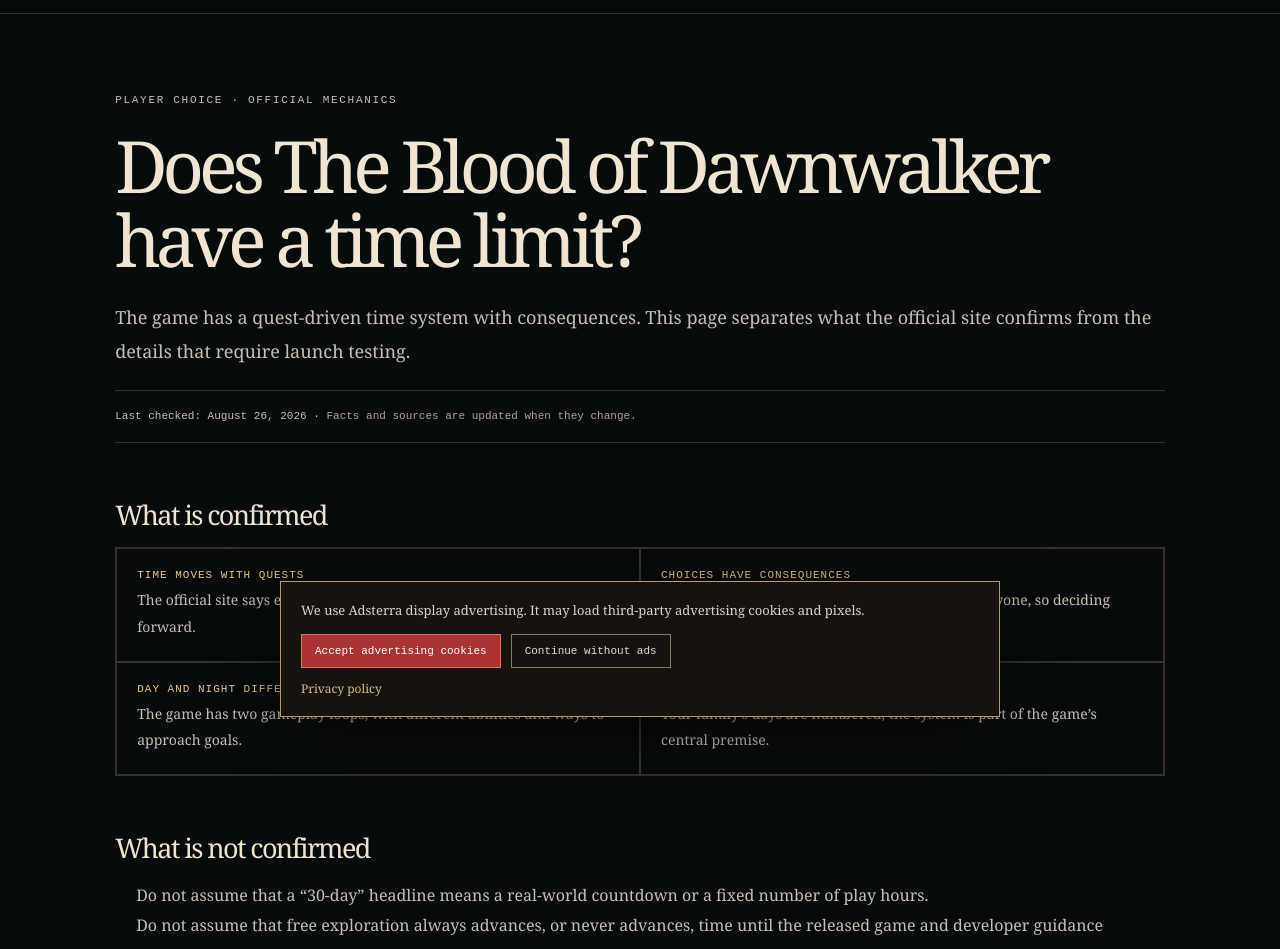
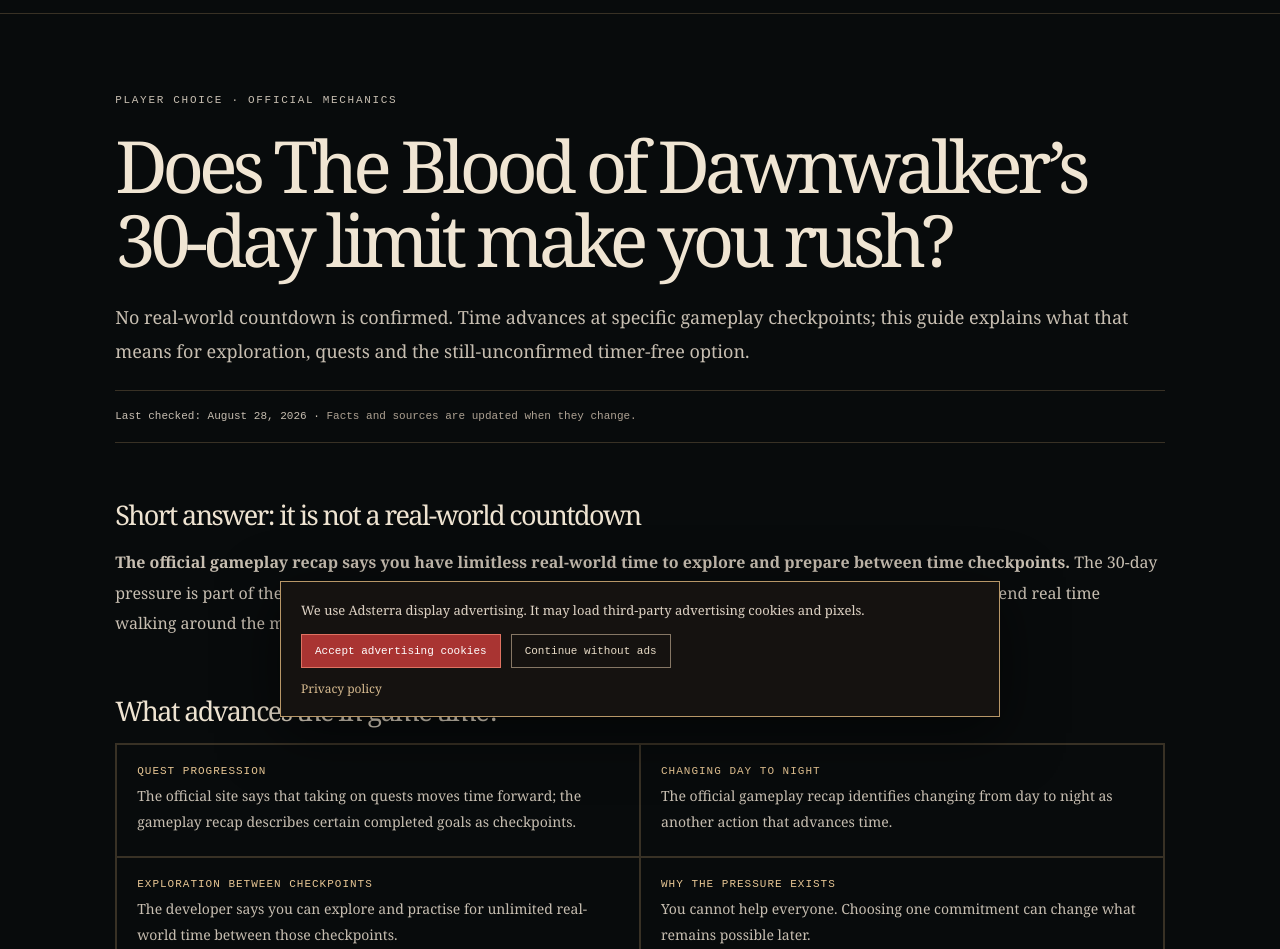
Before and after one commit to wencun/dawnwalker.cc, a Next.js app: page /time-system in a window 1280 px wide. Shown: the part 63-1012 px from the top of the page. Built offline with nearby package versions, Linux system fonts and the light colour scheme.

Commit message:
Improve time and hunger guide coverage

```diff
--- a/app/gameplay/page.tsx
+++ b/app/gameplay/page.tsx
@@ -1,18 +1,18 @@
 import { GuidePage, guideMetadata } from "../guide-page";
 
 export const metadata = guideMetadata(
-  "The Blood of Dawnwalker Gameplay Explained: Day, Night, Combat & Time",
-  "What official gameplay material confirms about The Blood of Dawnwalker: Coen's day-and-night abilities, combat, the time system and choices.",
+  "The Blood of Dawnwalker Gameplay Explained: Day, Night, Hunger, Combat & Time",
+  "What official gameplay material confirms about The Blood of Dawnwalker: Coen's day-and-night abilities, vampire hunger, combat, the time system and choices.",
   "/gameplay",
-  ["The Blood of Dawnwalker gameplay", "Blood of Dawnwalker combat", "Blood of Dawnwalker day night cycle", "Blood of Dawnwalker gameplay features"]
+  ["The Blood of Dawnwalker gameplay", "Blood of Dawnwalker combat", "Blood of Dawnwalker day night cycle", "Blood of Dawnwalker hunger system", "Blood of Dawnwalker vampire hunger", "Blood of Dawnwalker gameplay features"]
 );
 
 export default function GameplayPage() {
   return <GuidePage
     eyebrow="GAMEPLAY EXPLAINED · OFFICIAL FOOTAGE"
-    title="The Blood of Dawnwalker gameplay: what day, night and time change"
+    title="The Blood of Dawnwalker gameplay: day, night, hunger and time"
     dek="A spoiler-aware explanation of the gameplay systems shown or stated by the developer. This page separates confirmed features from details that need launch-day testing."
-    checked="August 27, 2026"
+    checked="August 28, 2026"
     sources={[
       { label: "Official Gameplay Reveal Recap", href: "https://en.bandainamcoent.eu/dawnwalker/news/the-blood-of-dawnwalker-gameplay-reveal-recap" },
       { label: "Official game page", href: "https://www.bandainamcoent.com/games/dawnwalker" },
@@ -21,6 +21,7 @@
     sections={[
       { title: "The core setup", body: <p>You play Coen, a young man turned into a Dawnwalker: human by day and vampire by night. The official material presents this as more than a visual change—day and night provide different abilities, approaches and ways to investigate Vale Sangora.</p> },
       { title: "Day and night are two problem-solving loops", body: <div className="fact-grid"><p><b>By day</b>Coen is human. Official material frames daytime as one set of skills and approaches for exploration, investigation and quests.</p><p><b>By night</b>Coen becomes a vampire, gaining a different set of abilities and routes. The official recap shows night traversal and a different approach to encounters.</p><p><b>What not to assume</b>Official footage does not make every route, ability number or quest outcome public. Treat unverified build claims as speculation until tested.</p></div> },
+      { title: "Vampire hunger: what is officially confirmed", body: <div className="fact-grid"><p><b>Feeding is a choice</b>The official gameplay recap says Coen can feed on unsuspecting NPCs, non-human creatures or animals.</p><p><b>How much you drain matters</b>Official material says you can drain enough to kill a victim or stop after rendering them unconscious.</p><p><b>Consequences are not fully mapped</b>The developer has not published a complete pre-launch table of reputation, quest or ending consequences for every feeding decision.</p><p><b>Do not import rules from another vampire game</b>There is no basis to assume a Hunger meter, penalty or morality system works like Vampyr or Bloodlines until the release build proves it.</p></div> },
       { title: "Combat shown in official material", body: <p>The gameplay recap describes grounded sword fighting with directional attacks and blocks, alongside magic and vampire powers. It does not justify claiming a final meta, exact damage formula or guaranteed best build before launch. Once players can test the release version, this guide will label performance and combat findings by platform and patch.</p> },
       { title: "The 30-day pressure is about choices, not a generic countdown", body: <p>Official information says that accepting quests advances time and that Coen cannot help everyone before the final deadline. The meaningful question is therefore which commitment a quest requires—not a fabricated “turn off the timer” workaround. Read the separate <a href="/time-system">time system guide</a> for confirmed limits and unknowns.</p> },
       { title: "What will need launch-day evidence", body: <ul><li>PC and console performance in heavy combat and dense locations.</li><li>Exact progression, difficulty and build interactions.</li><li>Quest-specific time costs and irreversible consequences.</li><li>Any bug or workaround: it should include platform, game version and reproducible steps before it is presented as advice.</li></ul> },
--- a/app/time-system/page.tsx
+++ b/app/time-system/page.tsx
@@ -1,22 +1,24 @@
 import { GuidePage, guideMetadata } from "../guide-page";
 
 export const metadata = guideMetadata(
-  "Does The Blood of Dawnwalker Have a Time Limit? Official Time System",
-  "What The Blood of Dawnwalker officially confirms about its quest-driven time system, consequences and the questions that remain unanswered before launch.",
+  "The Blood of Dawnwalker 30-Day Time Limit: Does Exploration Advance Time?",
+  "Does The Blood of Dawnwalker have a real-time timer? Official answers on the 30-day limit, quest checkpoints, exploration, day/night changes and the unconfirmed timer-free option.",
   "/time-system",
-  ["The Blood of Dawnwalker time limit", "Blood of Dawnwalker 30 days", "Blood of Dawnwalker time system"]
+  ["The Blood of Dawnwalker time limit", "Blood of Dawnwalker 30 days", "Blood of Dawnwalker time system", "Blood of Dawnwalker timer free mode", "Does exploration advance time in Blood of Dawnwalker"]
 );
 
 export default function TimeSystemPage() {
   return <GuidePage
     eyebrow="PLAYER CHOICE · OFFICIAL MECHANICS"
-    title="Does The Blood of Dawnwalker have a time limit?"
-    dek="The game has a quest-driven time system with consequences. This page separates what the official site confirms from the details that require launch testing."
-    checked="August 26, 2026"
-    sources={[{ label: "Bandai Namco — official game overview", href: "https://www.bandainamcoent.com/games/dawnwalker" }]}
+    title="Does The Blood of Dawnwalker’s 30-day limit make you rush?"
+    dek="No real-world countdown is confirmed. Time advances at specific gameplay checkpoints; this guide explains what that means for exploration, quests and the still-unconfirmed timer-free option."
+    checked="August 28, 2026"
+    sources={[{ label: "Bandai Namco — official game overview", href: "https://www.bandainamcoent.com/games/dawnwalker" }, { label: "Official Gameplay Reveal Recap", href: "https://en.bandainamcoent.eu/dawnwalker/news/the-blood-of-dawnwalker-gameplay-reveal-recap" }]}
     sections={[
-      { title: "What is confirmed", body: <div className="fact-grid"><p><b>Time moves with quests</b>The official site says every time you take on a quest, time moves forward.</p><p><b>Choices have consequences</b>The publisher says you will not have time for everyone, so deciding whom to help matters.</p><p><b>Day and night differ</b>The game has two gameplay loops, with different abilities and ways to approach goals.</p><p><b>Story pressure</b>Your family’s days are numbered; the system is part of the game’s central premise.</p></div> },
-      { title: "What is not confirmed", body: <ul><li>Do not assume that a “30-day” headline means a real-world countdown or a fixed number of play hours.</li><li>Do not assume that free exploration always advances, or never advances, time until the released game and developer guidance demonstrate it.</li><li>We have no official confirmation of a toggle to disable the system, post-ending free roam, or the exact consequences of every missed objective.</li></ul> },
+      { title: "Short answer: it is not a real-world countdown", body: <p><b>The official gameplay recap says you have limitless real-world time to explore and prepare between time checkpoints.</b> The 30-day pressure is part of the story and progresses when you complete certain goals, rather than ticking down while you spend real time walking around the map.</p> },
+      { title: "What advances the in-game time?", body: <div className="fact-grid"><p><b>Quest progression</b>The official site says that taking on quests moves time forward; the gameplay recap describes certain completed goals as checkpoints.</p><p><b>Changing day to night</b>The official gameplay recap identifies changing from day to night as another action that advances time.</p><p><b>Exploration between checkpoints</b>The developer says you can explore and practise for unlimited real-world time between those checkpoints.</p><p><b>Why the pressure exists</b>You cannot help everyone. Choosing one commitment can change what remains possible later.</p></div> },
+      { title: "Can you turn the timer off or keep every quest?", body: <p><b>No timer-free mode has been officially announced.</b> The developer also has not published a guaranteed way to see every quest in one run. Do not trust a claimed “disable the 30-day limit” workaround before the released game, patch notes and reproducible testing exist.</p> },
+      { title: "What still needs launch testing", body: <ul><li>The exact number of time segments each quest, activity or day/night change consumes.</li><li>Whether every type of free exploration remains time-neutral in the released version.</li><li>Post-ending free roam and the exact consequences of each missed objective.</li></ul> },
       { title: "Practical pre-launch advice", body: <p>If this mechanic affects whether you buy, wait for a launch review that shows the game version, a normal quest hand-in, an exploration segment and the in-game time display. A short clip or a forum claim alone cannot answer all four questions.</p> },
     ]}
   />;
```
